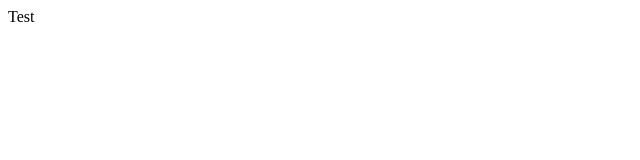
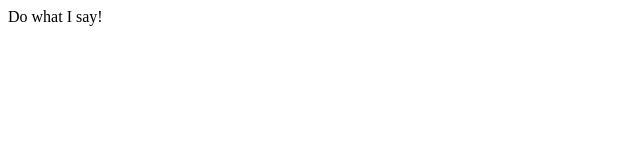
Before and after one commit to kevinmjacobs/kevinsays, a React app: page / in a window 1280 px wide. Shown: the top 160 px of the page, without its empty margins (0-640 px from the left). Built offline with nearby package versions, Linux system fonts and the light colour scheme; the HTML template or start-up script is replaced by a standard one.

Commit message:
Create components folder Create App folder, revise to stateful

```diff
--- /dev/null
+++ b/src/components/app/App.jsx
@@ -0,0 +1,16 @@
+import React from 'react';
+
+export default class App extends React.Component {
+  constructor() {
+    super();
+  }
+
+  render() {
+    return(
+      <div>
+        Do what I say!
+      </div>
+    )
+  }
+
+}
--- a/src/index.jsx
+++ b/src/index.jsx
@@ -1,10 +1,5 @@
 import React from 'react';
 import ReactDOM from 'react-dom';
-
-const App = () => {
-  return (
-    <div>Test</div>
-  )
-}
+import App from './components/app/App.jsx';
 
 ReactDOM.render(<App />, document.getElementById("app"));
```
Also changed, not shown: 1 other file (tests, documents, lock files or other folders).
